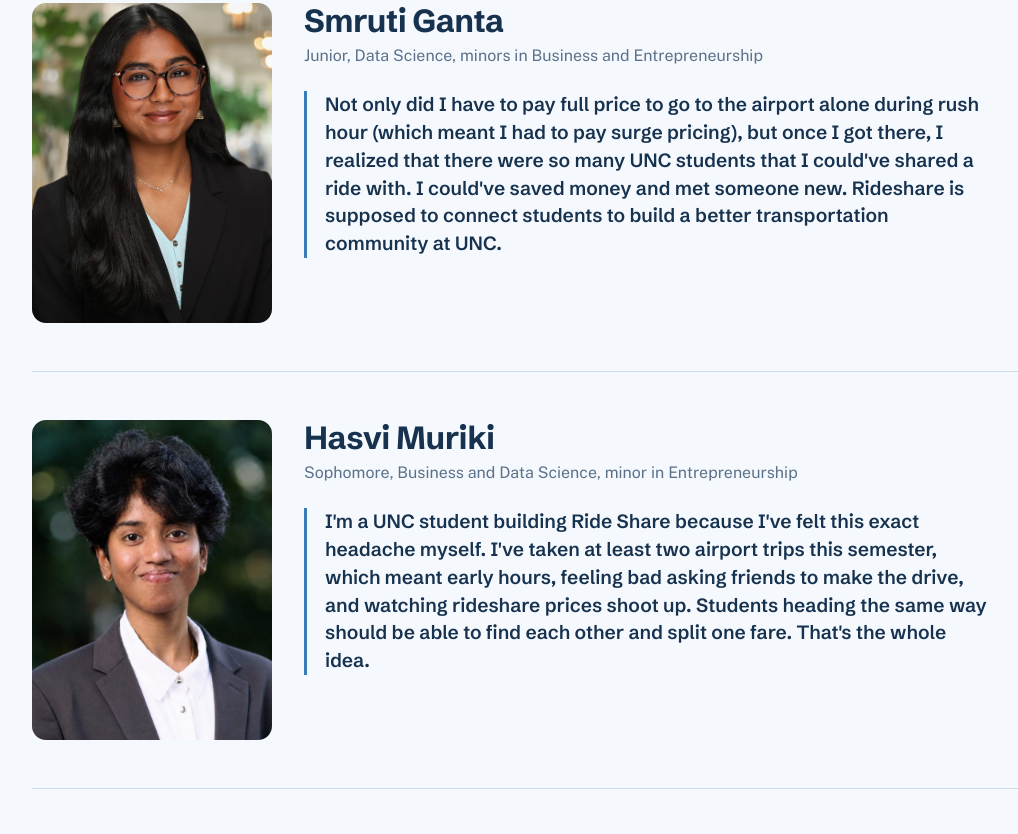
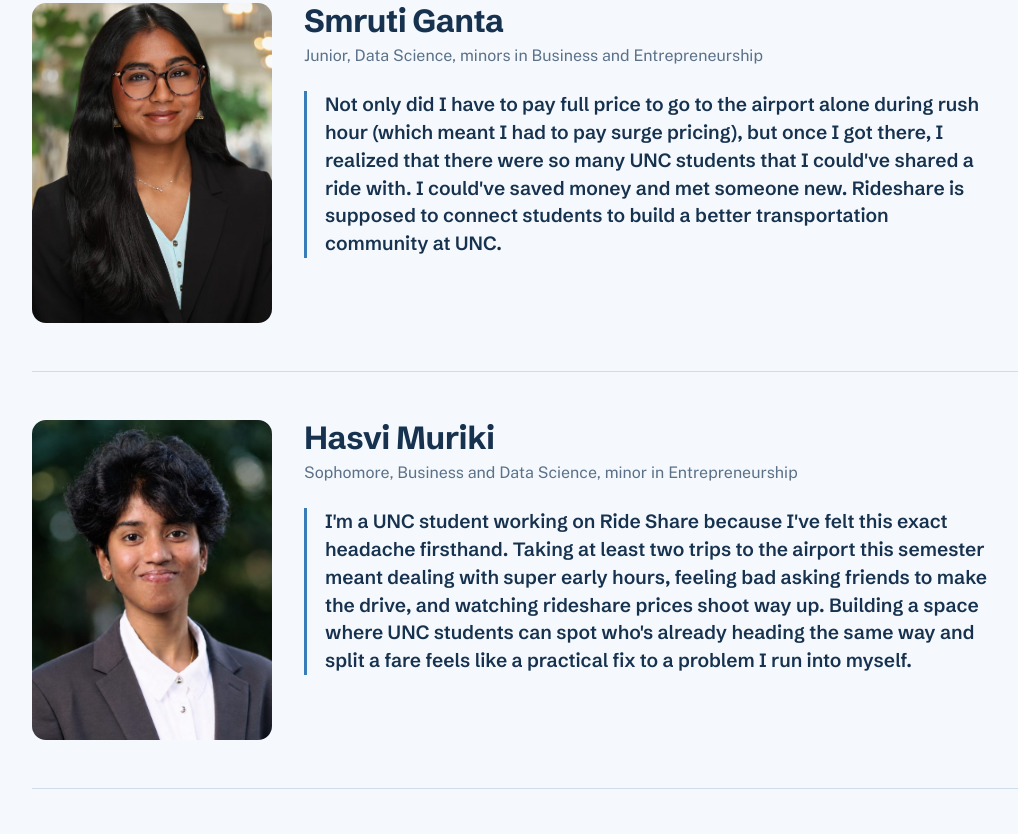
Before and after one commit to Hasvi27/Ride_Share-unc, a plain HTML site: page founders.html in a window 1280 px wide. Shown: the part 340-1174 px from the top of the page, without its empty margins (48-1066 px from the left). Drawn offline with nearby package versions, Linux system fonts and the light colour scheme.

Commit message:
Use Hasvi's own words in her founder quote
Co-Authored-By: Claude Haiku 5.5 <noreply@anthropic.com>
Claude-Session: https://claude.ai/code/session_012odE2pPHGxTm7tCFYbPH1a

```diff
--- a/founders.html
+++ b/founders.html
@@ -57,7 +57,7 @@
         <h2 id="hasvi-title">Hasvi Muriki</h2>
         <p class="meta">Sophomore, Business and Data Science, minor in Entrepreneurship</p>
         <blockquote>
-          I'm a UNC student building Ride Share because I've felt this exact headache myself. I've taken at least two airport trips this semester, which meant early hours, feeling bad asking friends to make the drive, and watching rideshare prices shoot up. Students heading the same way should be able to find each other and split one fare. That's the whole idea.
+          I'm a UNC student working on Ride Share because I've felt this exact headache firsthand. Taking at least two trips to the airport this semester meant dealing with super early hours, feeling bad asking friends to make the drive, and watching rideshare prices shoot way up. Building a space where UNC students can spot who's already heading the same way and split a fare feels like a practical fix to a problem I run into myself.
         </blockquote>
       </div>
     </article>
```
